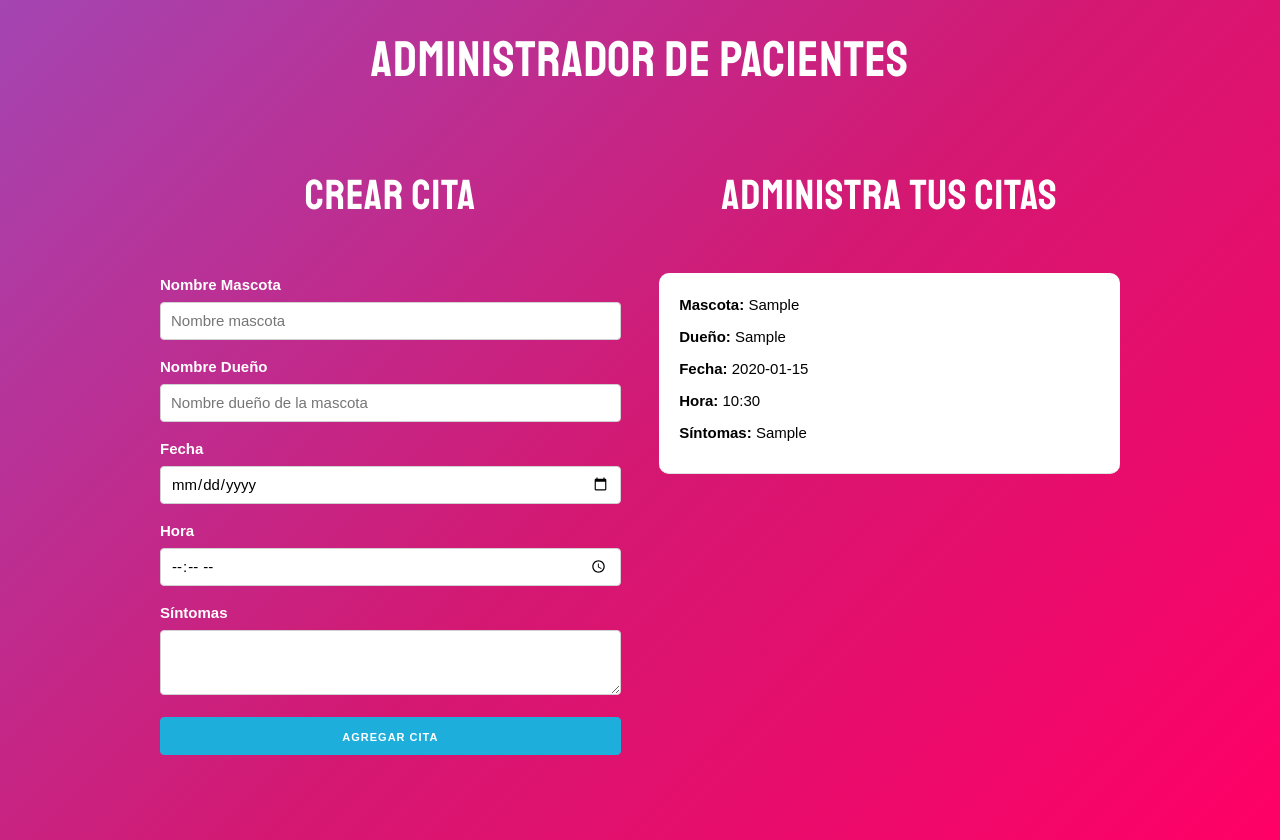
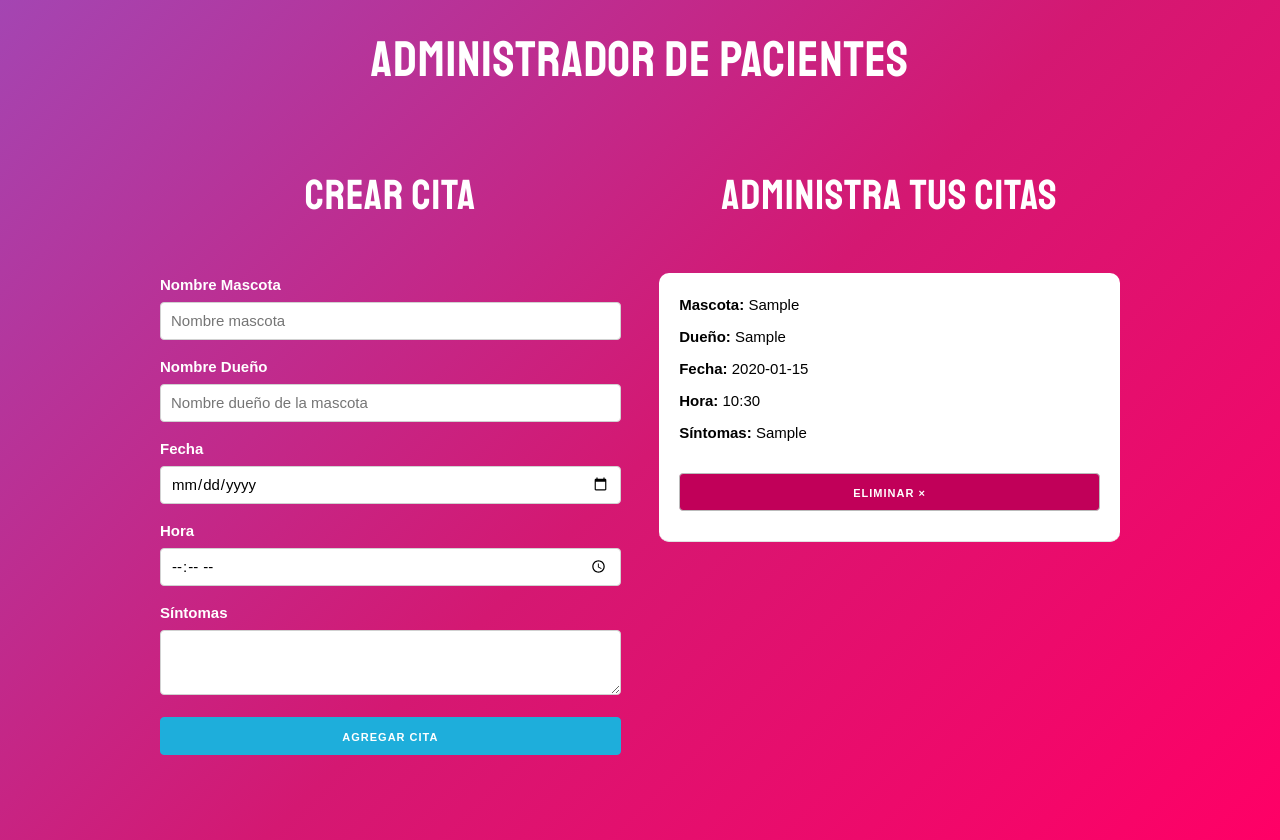
Before and after one commit to marcurto/Calendar-manager, a React (Create React App) app: page / in a window 1280 px wide. Both pictures are taken after typing "Sample", "Sample", "2020-01-15", "10:30", "Sample" into the empty fields and a click on the button "AGREGAR CITA". Built offline with nearby package versions, Linux system fonts and the light colour scheme.

Commit message:
eliminar cita

```diff
--- a/src/App.js
+++ b/src/App.js
@@ -13,6 +13,12 @@
       ...citas,
       cita
     ]);
+  }
+
+  // Funcion que elimina una cita por su id
+  const eliminarCita = id => {
+    const nuevasCitas = citas.filter(cita => cita.id !== id );
+    guardarCitas(nuevasCitas);
   }
 
   return (
@@ -32,6 +38,7 @@
               <Cita
                 key={cita.id}
                 cita={cita}
+                eliminarCita={eliminarCita}
               />
             ))}
           </div>
--- a/src/components/Cita.js
+++ b/src/components/Cita.js
@@ -1,12 +1,17 @@
 import React from 'react';
 
-const Cita = ({cita}) => (
+const Cita = ({cita, eliminarCita}) => (
     <div className="cita">
         <p>Mascota: <span>{cita.mascota}</span></p>
         <p>Dueño: <span>{cita.propietario}</span></p>
         <p>Fecha: <span>{cita.fecha}</span></p>
         <p>Hora: <span>{cita.hora}</span></p>
         <p>Síntomas: <span>{cita.sintomas}</span></p>
+
+        <button
+        className="button eliminar u-full-width"
+        onClick={ () => eliminarCita(cita.id) }
+        >Eliminar &times;</button>
     </div>
 )
 
```
Also changed, not shown: 1 other file (tests, documents, lock files or other folders).
